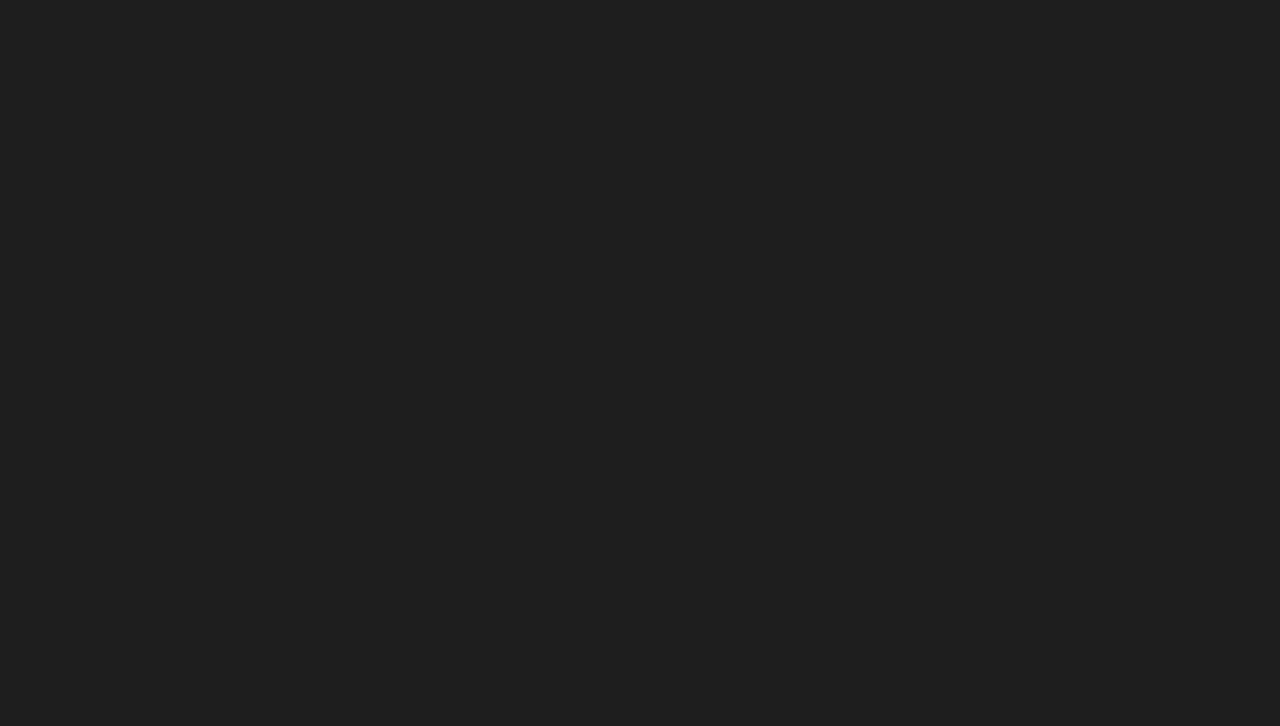
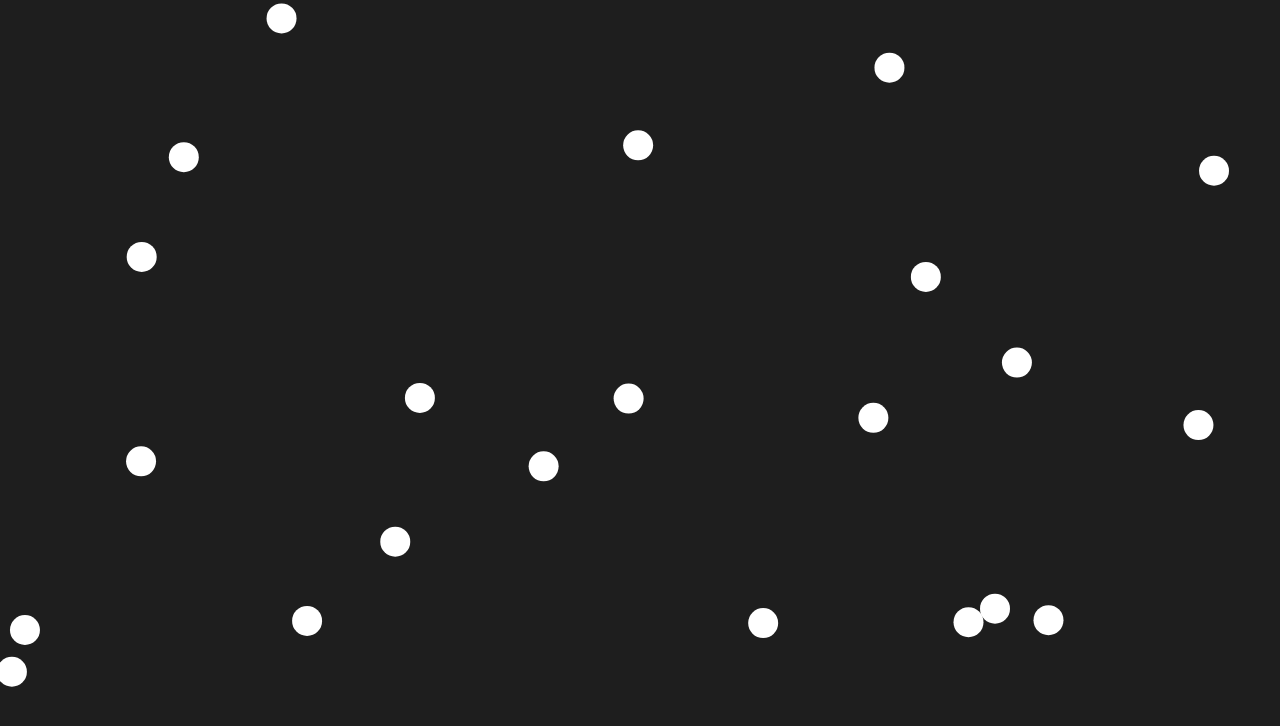
Before and after one commit to PatTheNoble/unit-manager-web, a plain HTML site: page index.html in a window 1280 px wide. Drawn offline with Linux system fonts and the light colour scheme.

Commit message:
Added basic visuals + stylesheet

```diff
--- a/index.html
+++ b/index.html
@@ -3,12 +3,46 @@
 <head>
   <meta charset="UTF-8">
   <meta name="viewport" content="width=device-width, initial-scale=1.0">
-  <title>Unit Manager Web Demo</title>
-  <style>
-    body, html { margin: 0; padding: 0; overflow: hidden; background: #1e1e1e; }
-    canvas { display: block; }
-  </style>
+  <title>Unit Manager Demo</title>
+  <link rel="stylesheet" href="styles.css">
 </head>
 <body>
+  <canvas id="canvas"></canvas>
+  <script>
+    const canvas = document.getElementById('canvas');
+    const context = canvas.getContext('2d');
+    canvas.width = window.innerWidth;
+    canvas.height = window.innerHeight;
+
+    const circleCount = 22;
+    const radius = 15;
+    const circles = [];
+
+    class Circle {
+      constructor(x, y) {
+        this.x = x;
+        this.y = y;
+      }
+
+      draw() {
+        context.beginPath();
+        context.arc(this.x, this.y, radius, 0, Math.PI * 2);
+        context.fillStyle = 'white';
+        context.fill();
+      }
+    }
+
+    for (let i = 0; i < circleCount; i++) {
+      circles.push(new Circle(Math.random() * canvas.width, Math.random() * canvas.height));
+    }
+
+    function animate() {
+      context.clearRect(0, 0, canvas.width, canvas.height);
+      circles.forEach(circle => circle.draw());
+      requestAnimationFrame(animate);
+    }
+
+    animate();
+  </script>
 </body>
 </html>
--- /dev/null
+++ b/styles.css
@@ -0,0 +1,10 @@
+body, html {
+    margin: 0;
+    padding: 0;
+    overflow: hidden;
+    background: #1e1e1e;
+  }
+
+  canvas {
+    display: block;
+  }
```
